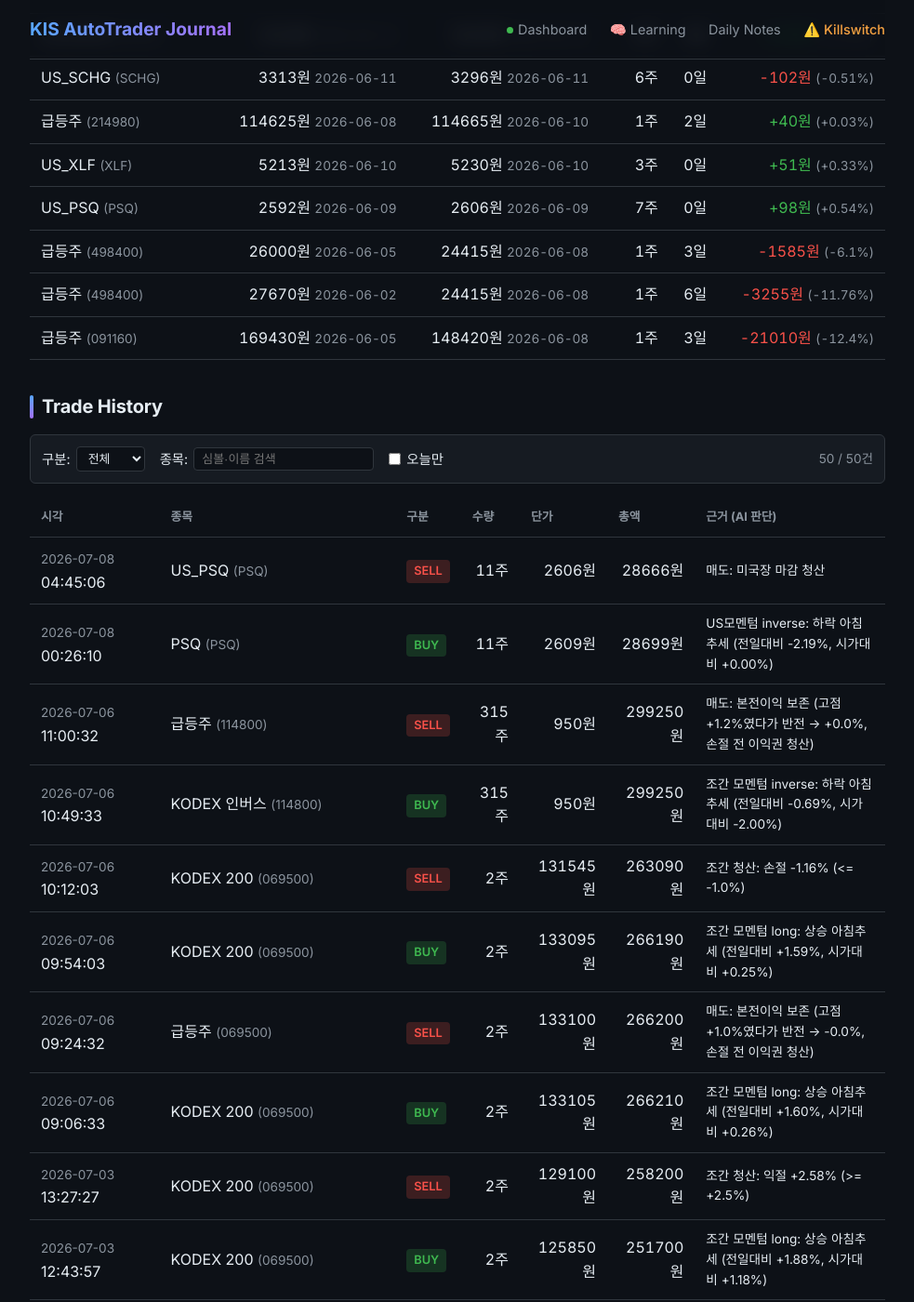
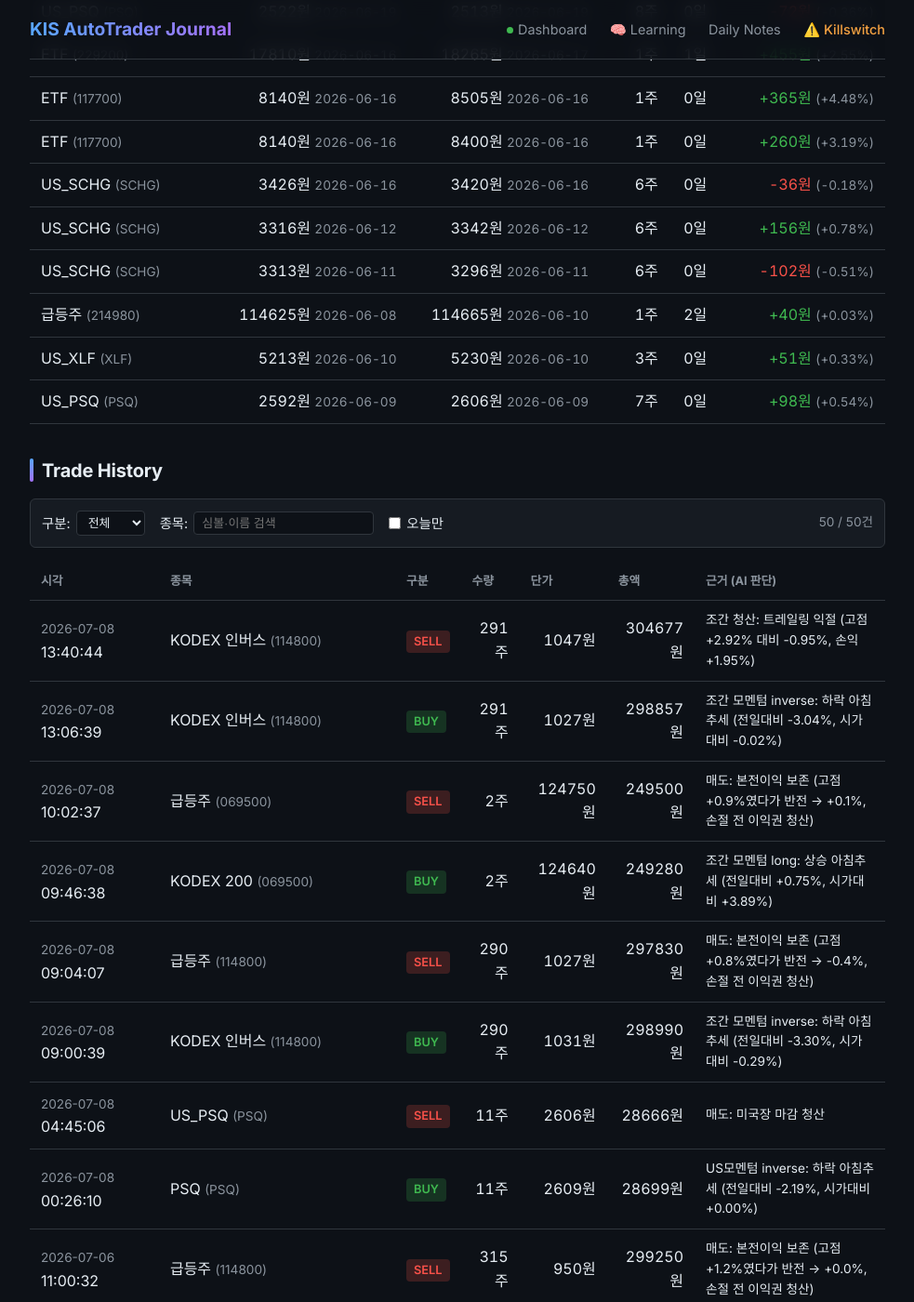
Before and after one commit to BudongJW/kis-trading-journal, a Jekyll site: the page built from index.html, in a window 1280 px wide and 1400 px high, scrolled down 4363 px. Shown: the whole window at 93% size, without its empty margins (148-1131 px from the left). Built offline with Jekyll 4.4.1, drawn with Linux system fonts in a browser that asks for light colours; nearby versions of some CDN libraries; some of the changed text lies outside the part shown.

Commit message:
auto: portfolio update 14:24

```diff
--- a/_data/portfolio.json
+++ b/_data/portfolio.json
@@ -1,5 +1,5 @@
 {
-  "updated_at": "2026-07-08T07:10:33.581382",
+  "updated_at": "2026-07-08T14:24:44.820767",
   "initial_capital": 500000,
   "cash": 591613,
   "holdings": [],
@@ -17,89 +17,17 @@
     "set_by": ""
   },
   "holdings_value": 0,
-  "total_value": 591613,
-  "total_pnl": -9652,
-  "total_pnl_pct": -1.61,
-  "realized_pnl": -9652,
+  "total_value": 595923,
+  "total_pnl": -4772,
+  "total_pnl_pct": -0.79,
+  "realized_pnl": -4772,
   "unrealized_pnl": 0,
-  "total_trades": 61,
-  "completed_trades": 32,
-  "winning_trades": 16,
-  "losing_trades": 15,
-  "win_rate": 50.0,
+  "total_trades": 67,
+  "completed_trades": 35,
+  "winning_trades": 18,
+  "losing_trades": 16,
+  "win_rate": 51.4,
   "trades": [
-    {
-      "timestamp": "2026-06-09T04:45:06",
-      "date": "2026-06-09",
-      "time": "04:45:06",
-      "symbol": "PSQ",
-      "name": "US_PSQ",
-      "side": "sell",
-      "qty": 7,
-      "price": 2606,
-      "amount": 18242,
-      "reason": "매도: 미국장 마감 청산"
-    },
-    {
-      "timestamp": "2026-06-10T00:39:53",
-      "date": "2026-06-10",
-      "time": "00:39:53",
-      "symbol": "XLF",
-      "name": "Financial Select Sector SPDR (금융)",
-      "side": "buy",
-      "qty": 3,
-      "price": 5213,
-      "amount": 15639,
-      "reason": "US 매수: 변동성 돌파 + TA +22"
-    },
-    {
-      "timestamp": "2026-06-10T04:45:44",
-      "date": "2026-06-10",
-      "time": "04:45:44",
-      "symbol": "XLF",
-      "name": "US_XLF",
-      "side": "sell",
-      "qty": 3,
-      "price": 5230,
-      "amount": 15690,
-      "reason": "매도: 미국장 마감 청산"
-    },
-    {
-      "timestamp": "2026-06-10T15:20:24",
-      "date": "2026-06-10",
-      "time": "15:20:24",
-      "symbol": "214980",
-      "name": "급등주",
-      "side": "sell",
-      "qty": 1,
-      "price": 114665,
-      "amount": 114665,
-      "reason": "매도: 장마감청산"
-    },
-    {
-      "timestamp": "2026-06-11T01:22:21",
-      "date": "2026-06-11",
-      "time": "01:22:21",
-      "symbol": "SCHG",
-      "name": "Schwab US Large-Cap Growth (성장)",
-      "side": "buy",
-      "qty": 6,
-      "price": 3313,
-      "amount": 19878,
-      "reason": "US 매수: 변동성 돌파 + TA +21"
-    },
-    {
-      "timestamp": "2026-06-11T04:45:13",
-      "date": "2026-06-11",
-      "time": "04:45:13",
-      "symbol": "SCHG",
-      "name": "US_SCHG",
-      "side": "sell",
-      "qty": 6,
-      "price": 3296,
-      "amount": 19776,
-      "reason": "매도: 미국장 마감 청산"
-    },
     {
       "timestamp": "2026-06-12T02:31:23",
       "date": "2026-06-12",
@@ -627,51 +555,81 @@
       "price": 2606,
       "amount": 28666,
       "reason": "매도: 미국장 마감 청산"
+    },
+    {
+      "timestamp": "2026-07-08T09:00:39",
+      "date": "2026-07-08",
+      "time": "09:00:39",
+      "symbol": "114800",
+      "name": "KODEX 인버스",
+      "side": "buy",
+      "qty": 290,
+      "price": 1031,
+      "amount": 298990,
+      "reason": "조간 모멘텀 inverse: 하락 아침추세 (전일대비 -3.30%, 시가대비 -0.29%)"
+    },
+    {
+      "timestamp": "2026-07-08T09:04:07",
+      "date": "2026-07-08",
+      "time": "09:04:07",
+      "symbol": "114800",
+      "name": "급등주",
+      "side": "sell",
+      "qty": 290,
+      "price": 1027,
+      "amount": 297830,
+      "reason": "매도: 본전이익 보존 (고점 +0.8%였다가 반전 → -0.4%, 손절 전 이익권 청산)"
+    },
+    {
+      "timestamp": "2026-07-08T09:46:38",
+      "date": "2026-07-08",
+      "time": "09:46:38",
+      "symbol": "069500",
+      "name": "KODEX 200",
+      "side": "buy",
+      "qty": 2,
+      "price": 124640,
+      "amount": 249280,
+      "reason": "조간 모멘텀 long: 상승 아침추세 (전일대비 +0.75%, 시가대비 +3.89%)"
+    },
+    {
+      "timestamp": "2026-07-08T10:02:37",
+      "date": "2026-07-08",
+      "time": "10:02:37",
+      "symbol": "069500",
+      "name": "급등주",
+      "side": "sell",
+      "qty": 2,
+      "price": 124750,
+      "amount": 249500,
+      "reason": "매도: 본전이익 보존 (고점 +0.9%였다가 반전 → +0.1%, 손절 전 이익권 청산)"
+    },
+    {
+      "timestamp": "2026-07-08T13:06:39",
+      "date": "2026-07-08",
+      "time": "13:06:39",
+      "symbol": "114800",
+      "name": "KODEX 인버스",
+      "side": "buy",
+      "qty": 291,
+      "price": 1027,
+      "amount": 298857,
+      "reason": "조간 모멘텀 inverse: 하락 아침추세 (전일대비 -3.04%, 시가대비 -0.02%)"
+    },
+    {
+      "timestamp": "2026-07-08T13:40:44",
+      "date": "2026-07-08",
+      "time": "13:40:44",
+      "symbol": "114800",
+      "name": "KODEX 인버스",
+      "side": "sell",
+      "qty": 291,
+      "price": 1047,
+      "amount": 304677,
+      "reason": "조간 청산: 트레일링 익절 (고점 +2.92% 대비 -0.95%, 손익 +1.95%)"
     }
   ],
   "realized": [
-    {
-      "symbol": "091160",
-      "name": "급등주",
-      "buy_date": "2026-06-05",
-      "buy_time": "10:00:00",
-      "buy_price": 169430,
-      "sell_date": "2026-06-08",
-      "sell_time": "12:50:18",
-      "sell_price": 148420,
-      "qty": 1,
-      "pnl": -21010,
-      "pnl_pct": -12.4,
-      "hold_days": 3
-    },
-    {
-      "symbol": "498400",
-      "name": "급등주",
-      "buy_date": "2026-06-02",
-      "buy_time": "09:53:39",
-      "buy_price": 27670,
-      "sell_date": "2026-06-08",
-      "sell_time": "12:50:19",
-      "sell_price": 24415,
-      "qty": 1,
-      "pnl": -3255,
-      "pnl_pct": -11.76,
-      "hold_days": 6
-    },
-    {
-      "symbol": "498400",
-      "name": "급등주",
-      "buy_date": "2026-06-05",
-      "buy_time": "09:11:01",
-      "buy_price": 26000,
-      "sell_date": "2026-06-08",
-      "sell_time": "12:50:19",
-      "sell_price": 24415,
-      "qty": 1,
-      "pnl": -1585,
-      "pnl_pct": -6.1,
-      "hold_days": 3
-    },
     {
       "symbol": "PSQ",
       "name": "US_PSQ",
@@ -1049,51 +1007,104 @@
       "pnl": -33,
       "pnl_pct": -0.11,
       "hold_days": 0
+    },
+    {
+      "symbol": "114800",
+      "name": "급등주",
+      "buy_date": "2026-07-08",
+      "buy_time": "09:00:39",
+      "buy_price": 1031,
+      "sell_date": "2026-07-08",
+      "sell_time": "09:04:07",
+      "sell_price": 1027,
+      "qty": 290,
+      "pnl": -1160,
+      "pnl_pct": -0.39,
+      "hold_days": 0
+    },
+    {
+      "symbol": "069500",
+      "name": "급등주",
+      "buy_date": "2026-07-08",
+      "buy_time": "09:46:38",
+      "buy_price": 124640,
+      "sell_date": "2026-07-08",
+      "sell_time": "10:02:37",
+      "sell_price": 124750,
+      "qty": 2,
+      "pnl": 220,
+      "pnl_pct": 0.09,
+      "hold_days": 0
+    },
+    {
+      "symbol": "114800",
+      "name": "KODEX 인버스",
+      "buy_date": "2026-07-08",
+      "buy_time": "13:06:39",
+      "buy_price": 1027,
+      "sell_date": "2026-07-08",
+      "sell_time": "13:40:44",
+      "sell_price": 1047,
+      "qty": 291,
+      "pnl": 5820,
+      "pnl_pct": 1.95,
+      "hold_days": 0
     }
   ],
   "rejected_orders": [],
   "today_summary": {
     "date": "2026-07-08",
-    "buys": 1,
-    "sells": 1,
-    "completed_round_trips": 1,
-    "buy_notional": 28699,
-    "sell_notional": 28666,
-    "fees": 144,
-    "taxes": 0,
-    "total_cost": 144,
-    "realized_pnl_gross": -33,
-    "realized_pnl_net": -177,
+    "buys": 4,
+    "sells": 4,
+    "completed_round_trips": 4,
+    "buy_notional": 875826,
+    "sell_notional": 880673,
+    "fees": 399,
+    "taxes": 1960,
+    "total_cost": 2359,
+    "realized_pnl_gross": 4847,
+    "realized_pnl_net": 2488,
     "best_trade": {
-      "symbol": "PSQ",
-      "name": "US_PSQ",
-      "pnl": -33,
-      "pnl_pct": -0.11
+      "symbol": "114800",
+      "name": "KODEX 인버스",
+      "pnl": 5820,
+      "pnl_pct": 1.95
     },
     "worst_trade": {
-      "symbol": "PSQ",
-      "name": "US_PSQ",
-      "pnl": -33,
-      "pnl_pct": -0.11
+      "symbol": "114800",
+      "name": "급등주",
+      "pnl": -1160,
+      "pnl_pct": -0.39
     }
   },
   "costs": {
-    "total_fees": 2115,
-    "total_taxes": 7594,
-    "total_cost": 9709,
-    "realized_pnl_gross": -9652,
-    "realized_pnl_net": -19361,
+    "total_fees": 2370,
+    "total_taxes": 9554,
+    "total_cost": 11924,
+    "realized_pnl_gross": -4772,
+    "realized_pnl_net": -16696,
     "tax_exemption_remaining_krw": 2500000
   },
   "performance": {
-    "sharpe_ratio": -0.01,
+    "sharpe_ratio": -0.0,
     "max_drawdown_pct": -100.0,
-    "profit_factor": 0.78,
-    "avg_win_pct": 2.67,
-    "avg_loss_pct": -2.66,
-    "total_return_pct": -1.93
+    "profit_factor": 0.9,
+    "avg_win_pct": 2.49,
+    "avg_loss_pct": -2.52,
+    "total_return_pct": -0.95
   },
-  "r_summary": {},
+  "r_summary": {
+    "total_trades": 2,
+    "avg_r": -0.05,
+    "median_r": 0.03,
+    "win_rate": 0.5,
+    "avg_win_r": 0.03,
+    "avg_loss_r": -0.13,
+    "expectancy_r": -0.05,
+    "best_r": 0.03,
+    "worst_r": -0.13,
+    "last_updated": "2026-07-08 10:02"
+  },
   "daily_history": [
     {
       "date": "2026-05-12",
@@ -1676,30 +1687,30 @@
     },
     {
       "date": "2026-07-08",
-      "total_value": 591613,
+      "total_value": 595923,
       "cash": 591613,
       "holdings_value": 0,
-      "day_pnl": -177,
-      "cumul_pnl": -9652,
-      "realized_pnl": -9652,
+      "day_pnl": 2488,
+      "cumul_pnl": -4772,
+      "realized_pnl": -4772,
       "unrealized_pnl": 0,
-      "net_deposit": 101265,
+      "net_deposit": 100695,
       "regime": "up",
       "hmm_state": "bear",
-      "confidence": 0.478,
+      "confidence": 0.398,
       "k_value": 0.49
     }
   ],
   "market": {
     "regime": "up",
     "hmm_state": "bear",
-    "confidence": 0.478,
+    "confidence": 0.398,
     "volatility": "normal",
     "vol_percentile": 74.0,
     "overnight_gap": {
-      "direction": "bullish",
-      "strength": 0.32,
-      "action": "normal"
+      "direction": "bearish",
+      "strength": 0.41,
+      "action": "reduce_size"
     },
     "strong_sectors": [
       "자동차",
@@ -1749,9 +1760,9 @@
     ]
   },
   "risk": {
-    "kelly_f": 0.008,
-    "drawdown_scale": 0.5,
-    "drawdown_reason": "3연속 손실 → 50% 축소",
+    "kelly_f": 0.019,
+    "drawdown_scale": 1.0,
+    "drawdown_reason": "정상 스케일링",
     "stop_type": "ATR×1.5 동적",
     "trailing_type": "ATR×2.0 활성 → ATR×1.0 이탈"
   },
@@ -1764,19 +1775,9 @@
   },
   "us_session": {
     "enabled": true,
-    "cash_usd": 282.030918,
-    "positions": 1,
-    "holdings": [
-      {
-        "symbol": "PSQ",
-        "qty": 11,
-        "buy_price": 26.09,
-        "current_price": 26.0,
-        "pnl_pct": -0.34,
-        "exchange": "AMEX",
-        "asset_type": "us_long"
-      }
-    ],
+    "cash_usd": 280.637325,
+    "positions": 0,
+    "holdings": [],
     "max_positions": 3,
     "budget_pct": 0.4,
     "regime_linked": true,
@@ -1826,14 +1827,14 @@
       "hmm_confidence": 60.8,
       "volatility": "normal",
       "vol_percentile": 74.0,
-      "market_confidence": 0.478,
+      "market_confidence": 0.398,
       "analyzed_at": "2026-07-07 10:13"
     },
     "overnight": {
-      "direction": "bullish",
-      "nasdaq_change": 1.12,
-      "sp500_change": 0.72,
-      "recommended_action": "normal"
+      "direction": "bearish",
+      "nasdaq_change": -1.87,
+      "sp500_change": -0.57,
+      "recommended_action": "reduce_size"
     },
     "strong_sectors": [
       "자동차",
@@ -1841,21 +1842,21 @@
     ],
     "lgbm": {
       "accuracy": 77.8,
-      "auc": 0.8,
-      "n_samples": 180,
-      "trained_at": "2026-07-07T19:30:37.815338",
+      "auc": 0.854,
+      "n_samples": 177,
+      "trained_at": "2026-07-08T07:36:50.204501",
       "top_features": [
         {
           "name": "momentum_accel_3d",
-          "importance": 224.8
+          "importance": 232.1
         },
         {
           "name": "body_ratio",
+          "importance": 129.1
+        },
+        {
+          "name": "upper_shadow",
           "importance": 127.5
-        },
-        {
-          "name": "upper_shadow",
-          "importance": 124.8
         },
         {
           "name": "di_plus",
@@ -1863,27 +1864,27 @@
         },
         {
           "name": "ma60_ratio",
-          "importance": 72.0
+          "importance": 80.0
+        },
+        {
+          "name": "obv_slope_10",
+          "importance": 69.1
         },
         {
           "name": "vol_trend_5d",
           "importance": 67.9
         },
         {
-          "name": "obv_slope_10",
-          "importance": 66.9
+          "name": "stoch_k",
+          "importance": 65.4
+        },
+        {
+          "name": "mfi_14",
+          "importance": 57.7
         },
         {
           "name": "vol_ratio",
           "importance": 56.3
-        },
-        {
-          "name": "mfi_14",
-          "importance": 55.3
-        },
-        {
-          "name": "momentum_accel",
-          "importance": 54.7
         }
       ]
     },
@@ -1940,10 +1941,10 @@
     "game": {
       "level": 7,
       "title": "전략가",
-      "xp": 10739,
-      "xp_in_level": 948,
+      "xp": 11624,
+      "xp_in_level": 1833,
       "xp_for_next": 4515,
-      "progress_pct": 21.0,
+      "progress_pct": 40.6,
       "achievements": [
         {
           "icon": "🎯",
@@ -2005,21 +2006,21 @@
         {
           "label": "승률",
           "icon": "📈",
-          "value": 50,
+          "value": 51,
           "suffix": "%",
-          "bar": 50
+          "bar": 51
         },
         {
           "label": "거래경험",
           "icon": "💼",
-          "value": 61,
+          "value": 67,
           "suffix": "건",
           "bar": null
         },
         {
           "label": "학습데이터",
           "icon": "📚",
-          "value": 180,
+          "value": 177,
           "suffix": "샘플",
           "bar": null
         }
@@ -2028,24 +2029,24 @@
     }
   },
   "day_plan": {
-    "stance": "NEUTRAL",
+    "stance": "CAUTIOUS",
     "forced": false,
-    "auto_stance": "NEUTRAL",
-    "stance_kr": "중립",
-    "budget_pct": 0.7,
+    "auto_stance": "CAUTIOUS",
+    "stance_kr": "신중",
+    "budget_pct": 0.4,
     "max_new_positions": 2,
     "allow_long": true,
-    "allow_inverse": false,
+    "allow_inverse": true,
     "allow_leverage": false,
-    "size_mult": 0.85,
-    "k_effective": 0.49,
-    "allow_summary": "롱",
-    "briefing": "오늘 스탠스 중립(NEUTRAL) · 레짐 BULL·신뢰도 48% · 美 오버나이트 bullish(+1.1%) · 예산 70%·최대 2종목·허용 롱",
+    "size_mult": 0.6,
+    "k_effective": 0.54,
+    "allow_summary": "롱/인버스",
+    "briefing": "오늘 스탠스 신중(CAUTIOUS) · 레짐 BULL·신뢰도 40% · 美 오버나이트 bearish(-1.9%) · 예산 40%·최대 2종목·허용 롱/인버스",
     "signals": {
       "regime": "BULL",
-      "confidence": 0.478,
-      "direction": "bullish",
-      "nasdaq_change": 1.12,
+      "confidence": 0.398,
+      "direction": "bearish",
+      "nasdaq_change": -1.87,
       "high_vol": false,
       "vol_percentile": 74.0,
       "rapid_level": "NONE"
--- a/state/trades.csv
+++ b/state/trades.csv
@@ -60,3 +60,9 @@
 2026-07-06T11:00:32,114800,급등주,sell,315,950,299250,0,"매도: 본전이익 보존 (고점 +1.2%였다가 반전 → +0.0%, 손절 전 이익권 청산)"
 2026-07-08T00:26:10,PSQ,PSQ,buy,11,2609,28699,0,"US모멘텀 inverse: 하락 아침추세 (전일대비 -2.19%, 시가대비 +0.00%)"
 2026-07-08T04:45:06,PSQ,US_PSQ,sell,11,2606,28666,0,매도: 미국장 마감 청산
+2026-07-08T09:00:39,114800,KODEX 인버스,buy,290,1031,298990,0,"조간 모멘텀 inverse: 하락 아침추세 (전일대비 -3.30%, 시가대비 -0.29%)"
+2026-07-08T09:04:07,114800,급등주,sell,290,1027,297830,0,"매도: 본전이익 보존 (고점 +0.8%였다가 반전 → -0.4%, 손절 전 이익권 청산)"
+2026-07-08T09:46:38,069500,KODEX 200,buy,2,124640,249280,0,"조간 모멘텀 long: 상승 아침추세 (전일대비 +0.75%, 시가대비 +3.89%)"
+2026-07-08T10:02:37,069500,급등주,sell,2,124750,249500,0,"매도: 본전이익 보존 (고점 +0.9%였다가 반전 → +0.1%, 손절 전 이익권 청산)"
+2026-07-08T13:06:39,114800,KODEX 인버스,buy,291,1027,298857,0,"조간 모멘텀 inverse: 하락 아침추세 (전일대비 -3.04%, 시가대비 -0.02%)"
+2026-07-08T13:40:44,114800,KODEX 인버스,sell,291,1047,304677,0,"조간 청산: 트레일링 익절 (고점 +2.92% 대비 -0.95%, 손익 +1.95%)"
```
